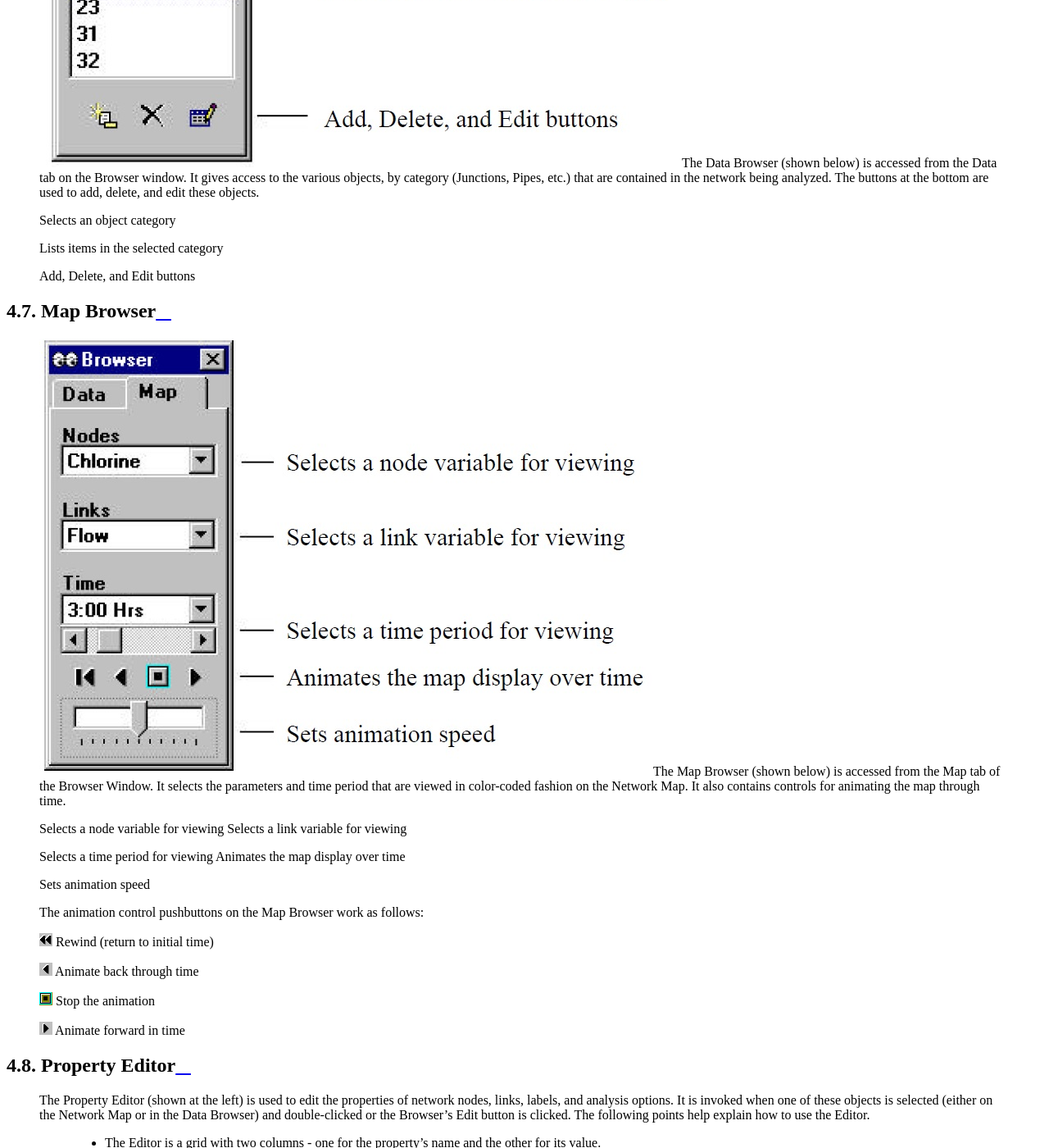
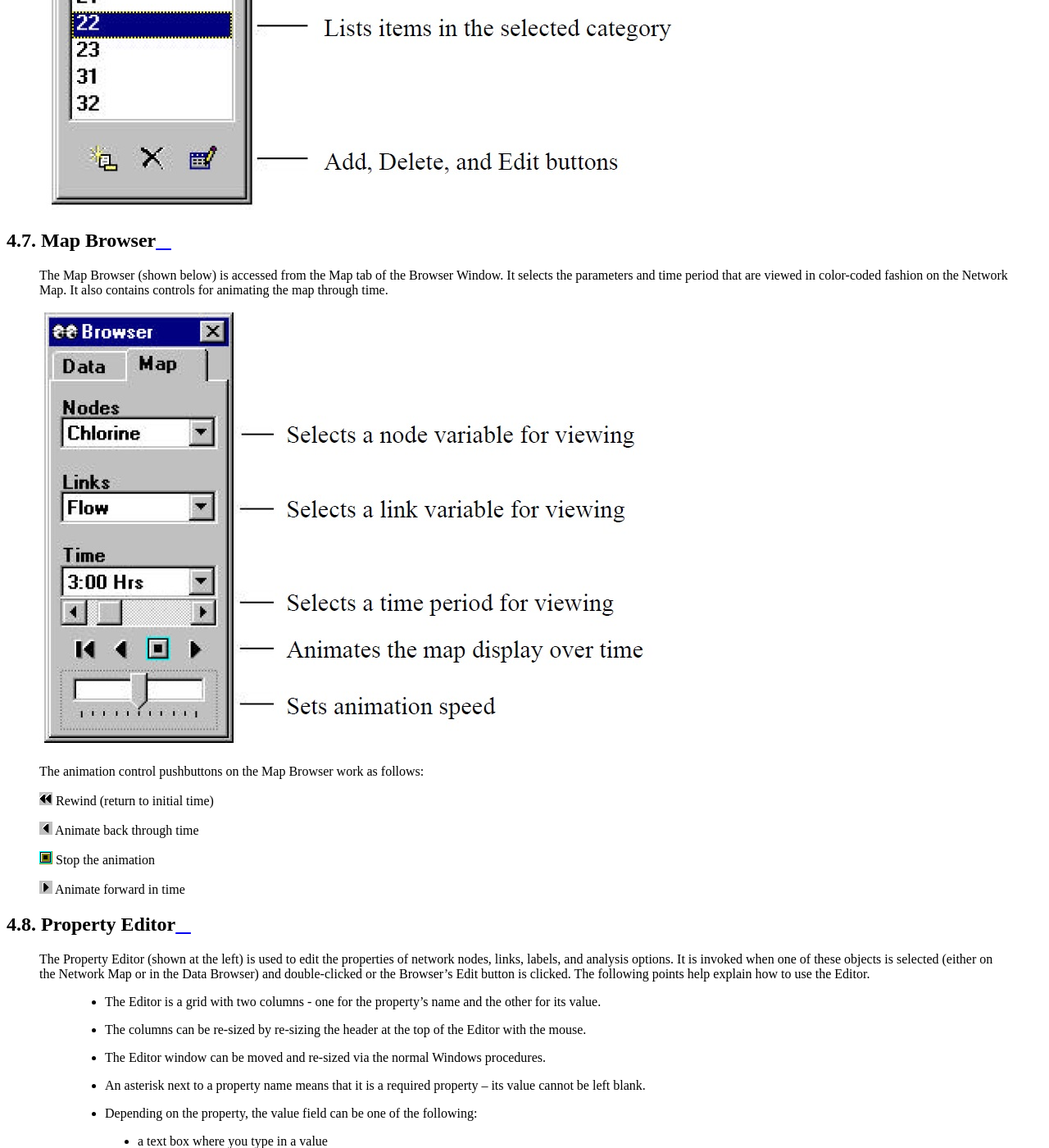
Before and after one commit to USEPA/epanet-manual, a Sphinx documentation site: the page built from docs/4_EPANET_workspace.rst, in a window 1280 px wide and 1400 px high, scrolled down 7866 px. Shown: the whole window at 82% size. Built offline with Sphinx 7.4.7 and the Read the Docs theme 2.0.0, drawn with Linux system fonts in a browser that asks for light colours.

Commit message:
Signed-off-by: fengshang1972 <51705206+fengshang1972@users.noreply.github.com>

```diff
--- a/docs/4_EPANET_workspace.rst
+++ b/docs/4_EPANET_workspace.rst
@@ -371,33 +371,23 @@ Network Map
 Data Browser
 ~~~~~~~~~~~~
 
-   |image66|\ The Data Browser (shown below) is accessed from the Data
+   The Data Browser (shown below) is accessed from the Data
    tab on the Browser window. It gives access to the various objects, by
    category (Junctions, Pipes, etc.) that are contained in the network
    being analyzed. The buttons at the bottom are used to add, delete,
    and edit these objects.
 
-   Selects an object category
-
-   Lists items in the selected category
-
-   Add, Delete, and Edit buttons
-
+   |image66|
 
 Map Browser
 ~~~~~~~~~~~
 
-   |image67|\ The Map Browser (shown below) is accessed from the Map tab
+   The Map Browser (shown below) is accessed from the Map tab
    of the Browser Window. It selects the parameters and time period that
    are viewed in color-coded fashion on the Network Map. It also
    contains controls for animating the map through time.
 
-   Selects a node variable for viewing Selects a link variable for
-   viewing
-
-   Selects a time period for viewing Animates the map display over time
-
-   Sets animation speed
+   |image67|
 
    The animation control pushbuttons on the Map Browser work as follows:
 
```
